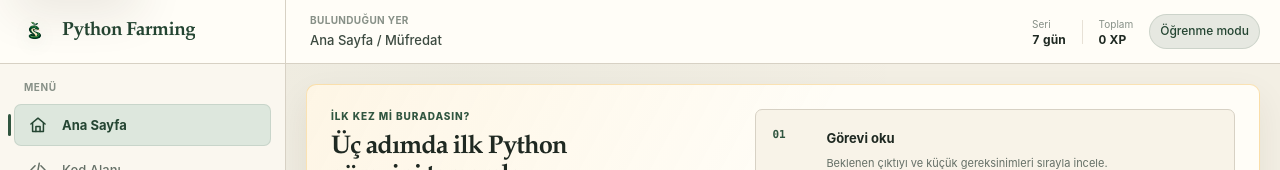
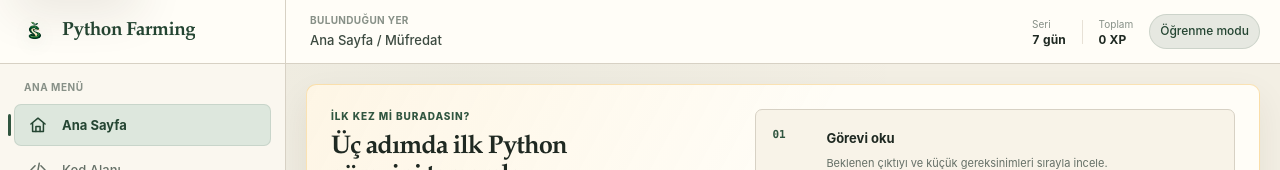
Before and after one commit to Akerem-dev/python-farming, a React (Vite) app: page / in a window 1280 px wide. Shown: the top 170 px of the page. Built offline with nearby package versions, Linux system fonts and the light colour scheme.

Commit message:
copy: keep primary navigation labels clear

```diff
--- a/src/components/navigation/PrimaryRail.tsx
+++ b/src/components/navigation/PrimaryRail.tsx
@@ -109,7 +109,7 @@ function NavigationIcon({ route }: { route: AppRoute }) {
 export function PrimaryRail({ activeRoute }: PrimaryRailProps) {
   return (
     <nav className={styles.root} aria-label="Ana navigasyon">
-      <span className={styles.sectionLabel}>Menü</span>
+      <span className={styles.sectionLabel}>Ana menü</span>
       <div className={styles.list}>
         {items.map((item) => {
           const active = item.route === activeRoute;
```
